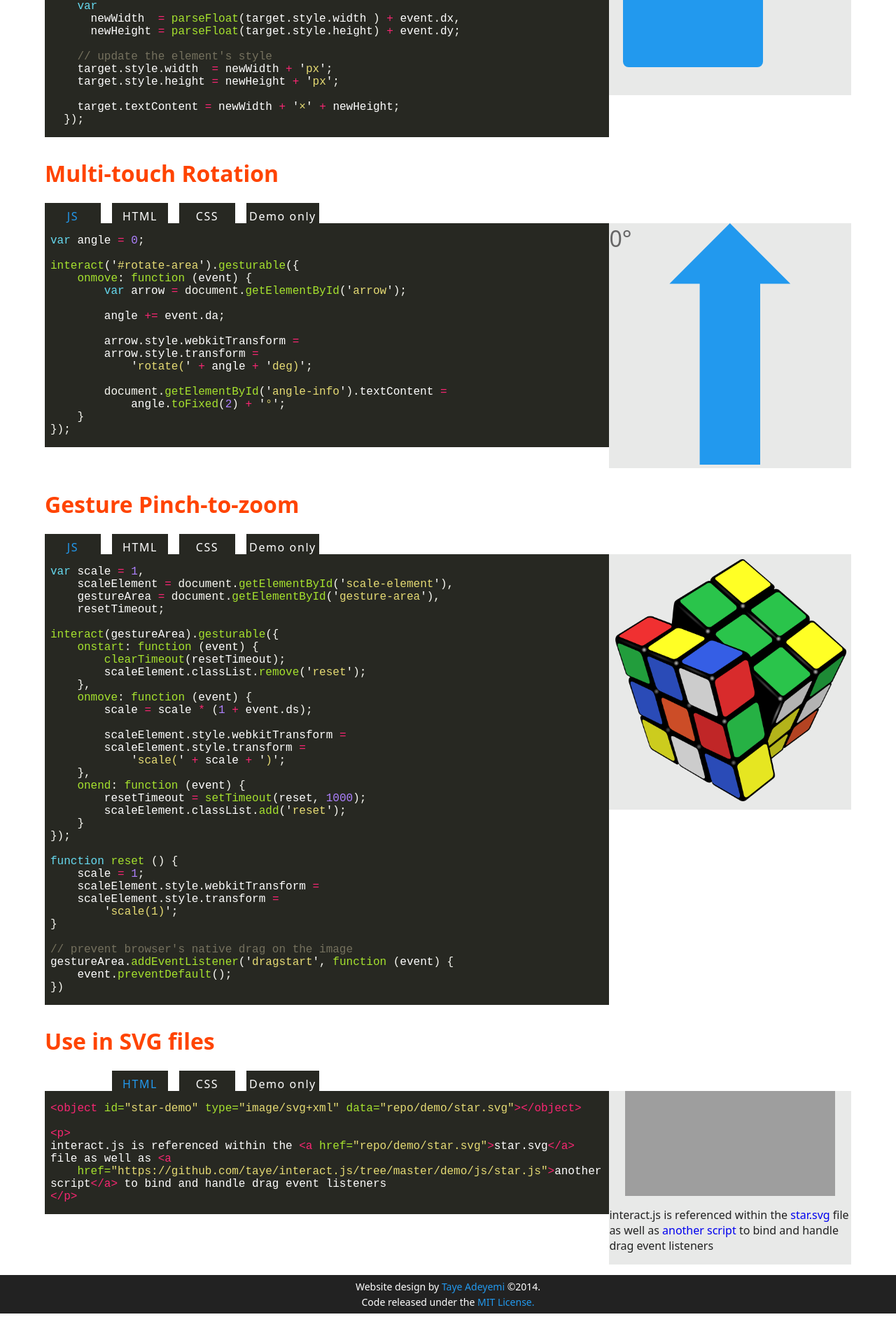
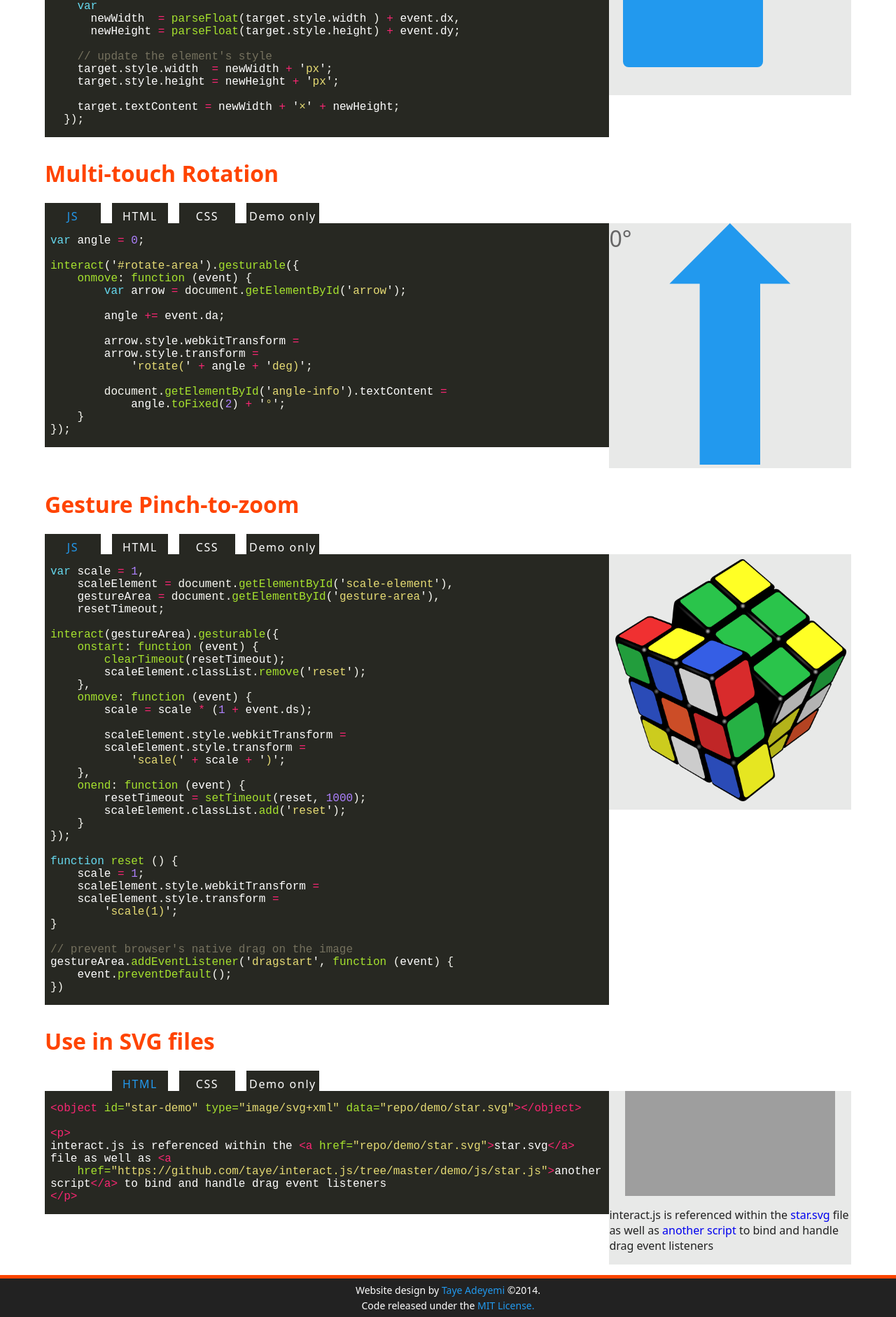
Before and after one commit to interactjs/interactjs.github.io, a Jekyll site: the page built from index.html, in a window 1280 px wide. Shown: the part 2776-4658 px from the top of the page at 70% size. Built offline with Jekyll 4.4.1, drawn with Linux system fonts in a browser that asks for light colours; Markdown is read by kramdown in place of the engine named in the settings; grey boxes are pictures that could not be loaded.

Commit message:
Add orange border above footer

```diff
--- a/_scss/main.scss
+++ b/_scss/main.scss
@@ -174,6 +174,7 @@ code {
 
 .footer {
   margin-top: 0.5em;
+  border-top: solid 0.375em #f40;
   padding: 0.25em;
 
   font-size: 0.875em;
--- a/css/main.css
+++ b/css/main.css
@@ -126,6 +126,7 @@ code {
 
 .footer {
   margin-top: 0.5em;
+  border-top: solid 0.375em #f40;
   padding: 0.25em;
   font-size: 0.875em;
   text-align: center;
```
